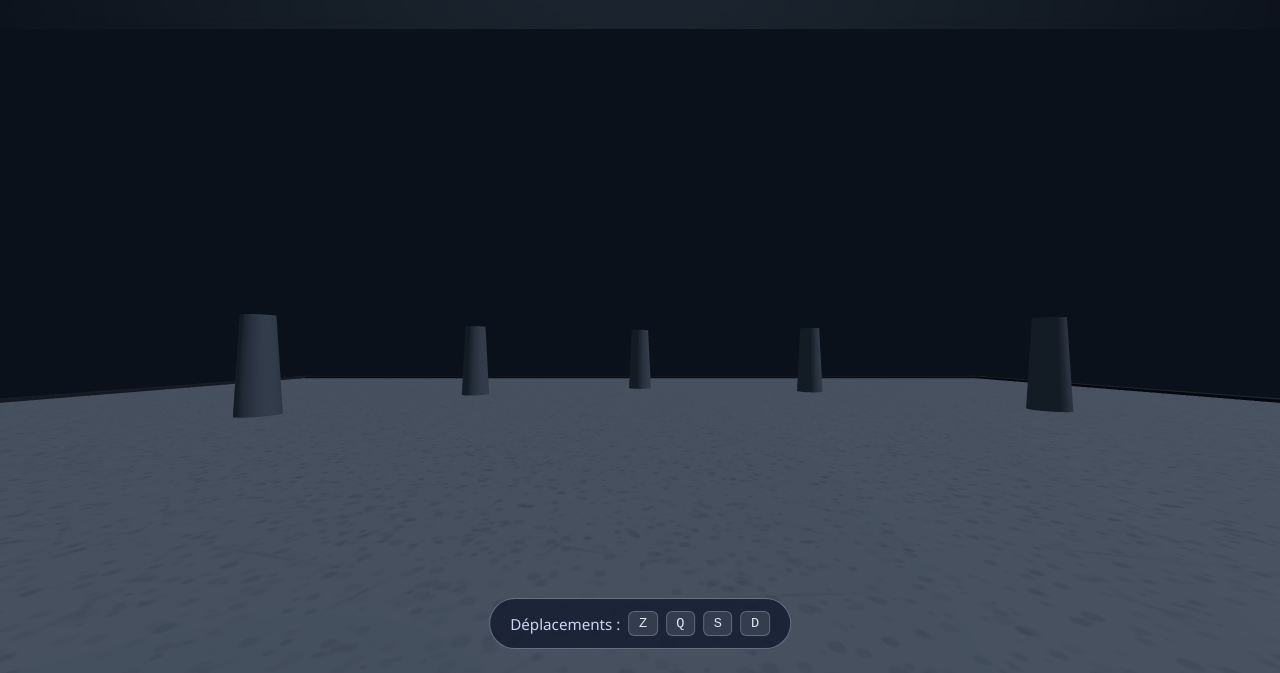
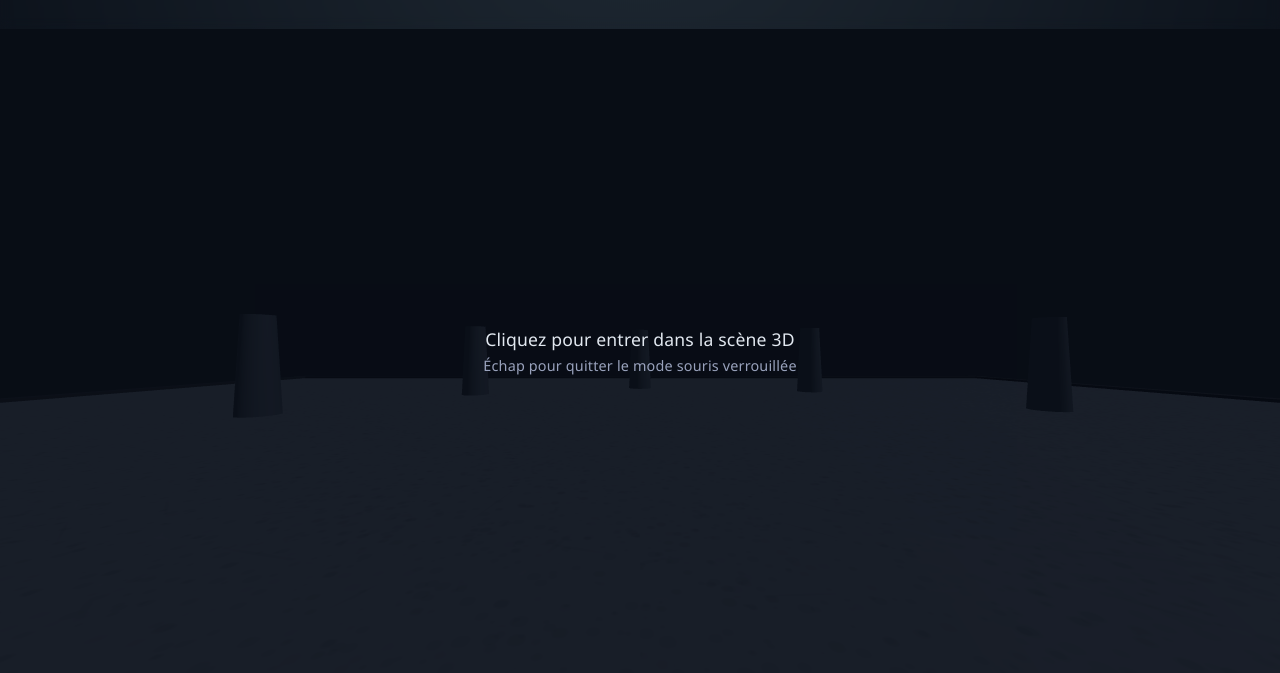
Before and after one commit to elliotfx/testportfolio, a plain HTML site: page index.html in a window 1280 px wide. Shown: the part 127-800 px from the top of the page. Drawn offline with nearby package versions, Linux system fonts and the light colour scheme; animation ran at ten frames a second.

Commit message:
Improve pointer lock onboarding

```diff
--- a/index.html
+++ b/index.html
@@ -37,6 +37,37 @@
         height: 100%;
       }
 
+      .overlay {
+        position: absolute;
+        inset: 0;
+        display: grid;
+        place-content: center;
+        text-align: center;
+        background: rgba(7, 12, 20, 0.72);
+        color: #e2e8f0;
+        font-size: 1.1rem;
+        gap: 0.35rem;
+        letter-spacing: 0.01em;
+        transition: opacity 180ms ease;
+        z-index: 20;
+      }
+
+      .overlay p {
+        margin: 0;
+      }
+
+      .overlay[hidden] {
+        opacity: 0;
+        pointer-events: none;
+      }
+
+      .overlay__secondary {
+        font-size: 0.9rem;
+        color: #cbd5f5;
+        opacity: 0.75;
+        margin: 0;
+      }
+
       .hint {
         position: absolute;
         left: 50%;
@@ -52,6 +83,13 @@
         font-size: 0.95rem;
         pointer-events: none;
         z-index: 10;
+        opacity: 1;
+        transition: opacity 180ms ease, transform 200ms ease;
+      }
+
+      .hint[aria-hidden='true'] {
+        opacity: 0;
+        transform: translate(-50%, 10px);
       }
 
       .hint kbd {
@@ -75,7 +113,11 @@
       <p>Maintenez le pointeur sur la scène et utilisez la souris pour regarder autour de vous.</p>
     </header>
     <main>
-      <div class="hint">
+      <div class="overlay" role="status">
+        <p>Cliquez pour entrer dans la scène 3D</p>
+        <p class="overlay__secondary">Échap pour quitter le mode souris verrouillée</p>
+      </div>
+      <div class="hint" aria-hidden="true">
         <span>Déplacements :</span>
         <kbd>Z</kbd>
         <kbd>Q</kbd>
--- a/src/main.js
+++ b/src/main.js
@@ -1,6 +1,8 @@
 import * as THREE from 'https://unpkg.com/three@0.161.0/build/three.module.js';
 
 const container = document.querySelector('main');
+const overlay = document.querySelector('.overlay');
+const hint = document.querySelector('.hint');
 const renderer = new THREE.WebGLRenderer({ antialias: true });
 renderer.setPixelRatio(window.devicePixelRatio);
 renderer.setSize(container.clientWidth, container.clientHeight);
@@ -175,10 +177,23 @@ function lockPointer() {
 
 function onPointerLockChange() {
   pointerLocked = document.pointerLockElement === renderer.domElement;
+  updatePointerUI();
 }
 
 function onPointerLockError() {
   console.warn('Pointer lock refusé');
+  updatePointerUI();
+}
+
+function updatePointerUI() {
+  if (!overlay || !hint) return;
+  if (pointerLocked) {
+    overlay.setAttribute('hidden', '');
+    hint.removeAttribute('aria-hidden');
+  } else {
+    overlay.removeAttribute('hidden');
+    hint.setAttribute('aria-hidden', 'true');
+  }
 }
 
 renderer.domElement.addEventListener('click', () => {
@@ -190,6 +205,13 @@ renderer.domElement.addEventListener('click', () => {
 renderer.domElement.addEventListener('mousemove', onPointerMove);
 document.addEventListener('pointerlockchange', onPointerLockChange);
 document.addEventListener('pointerlockerror', onPointerLockError);
+
+document.addEventListener('keydown', (event) => {
+  if (!pointerLocked && (event.code === 'Enter' || event.code === 'Space')) {
+    event.preventDefault();
+    lockPointer();
+  }
+});
 
 function handleKey(keyCode, isPressed) {
   switch (keyCode) {
@@ -214,12 +236,13 @@ function handleKey(keyCode, isPressed) {
   }
 }
 
-document.addEventListener('keydown', (event) => {
-  handleKey(event.code, true);
+document.addEventListener('keyup', (event) => {
+  handleKey(event.code, false);
 });
 
-document.addEventListener('keyup', (event) => {
-  handleKey(event.code, false);
+document.addEventListener('keydown', (event) => {
+  if (event.repeat) return;
+  handleKey(event.code, true);
 });
 
 function updateMovement(delta) {
@@ -278,4 +301,5 @@ function animate() {
   renderer.render(scene, camera);
 }
 
+updatePointerUI();
 animate();
```
Also changed, not shown: 1 other file.
